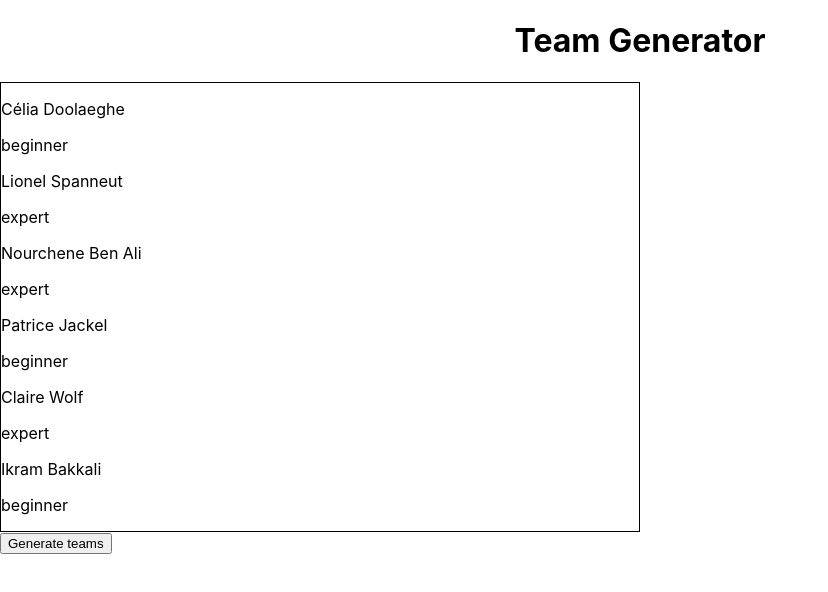
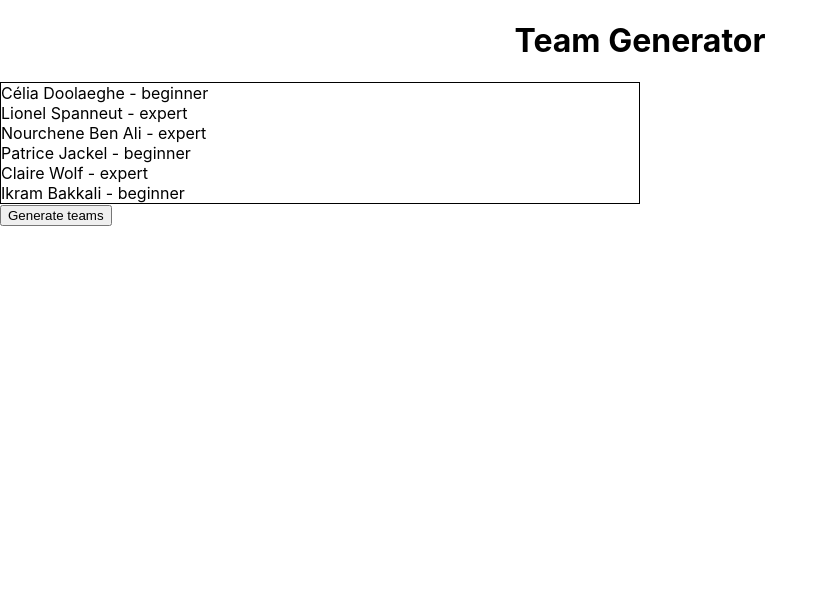
Before and after one commit to CeliaDoolaeghe/team-generator, a React (Create React App) app: page / in a window 1280 px wide. Shown: the top 592 px of the page, without its empty margins (0-828 px from the left). Built offline with nearby package versions, Linux system fonts and the light colour scheme.

Commit message:
enhance sportsman display

```diff
--- a/src/components/Sportsman.js
+++ b/src/components/Sportsman.js
@@ -2,7 +2,6 @@ import React from 'react';
 
 export default ({ name, level }) => (
   <div>
-    <p>{name}</p>
-    <p>{level}</p>
+    <span>{name} - {level}</span>
   </div>
 );
```
